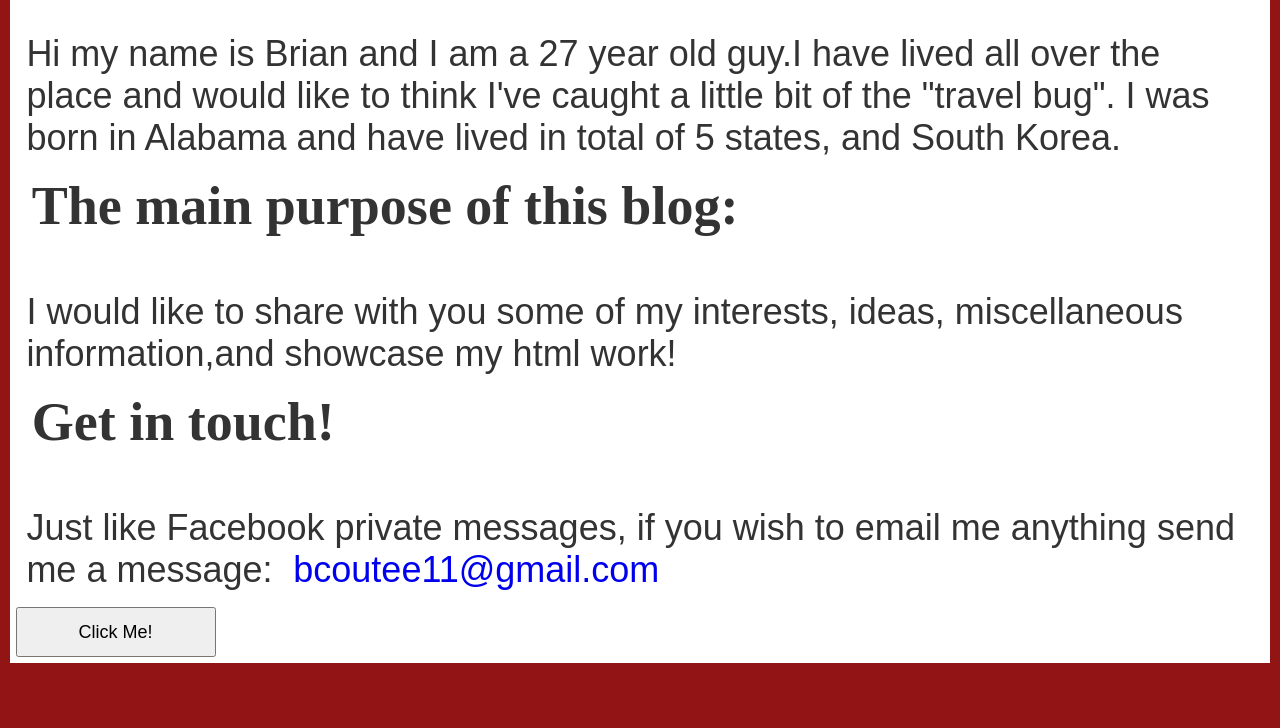
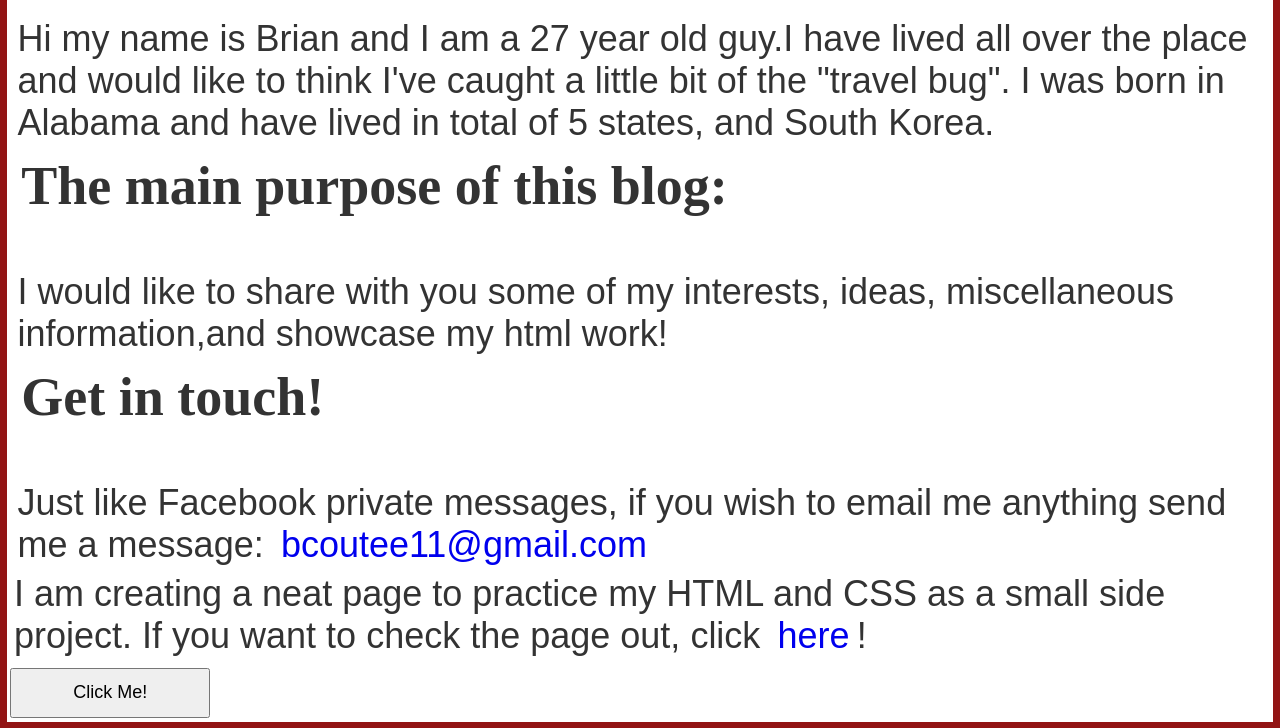
Before and after one commit to jhumbrac/desertdweller15.github.io, a plain HTML site: page index.html in a window 1280 px wide. Shown: the part 599-1327 px from the top of the page. Before the commit the page ends 1272 px from the top, so only its background shows below. Drawn offline with Linux system fonts and the light colour scheme; files whose address does not match are found by name; a web font is replaced by a local one.

Commit message:
7/13/15 upload 4

```diff
--- a/index.html
+++ b/index.html
@@ -35,7 +35,7 @@
 			<h2 class="bold">Get in touch!</h2>
 			<p>Just like Facebook private messages, if you wish to email me anything send me a message: <a href="mailto:bcoutee11@gmail.com" target="_blank">bcoutee11@gmail.com</a></p>
 		</section>
-
+<p> I am creating a neat page to practice my HTML and CSS as a small side project. If you want to check the page out, click <a href="http://desertdweller15.github.io/test/testpage.html">here</a>!</p>
 
 <button id="button">Click Me!</button>
 
--- a/style.css
+++ b/style.css
@@ -2,7 +2,7 @@
 @import url(http://fonts.googleapis.com/css?family=Average+Sans);
 *{
 	padding:0;
-	margin:.3em;
+	margin:.2em;
 	box-sizing:border-box;
 }
 body {
```
